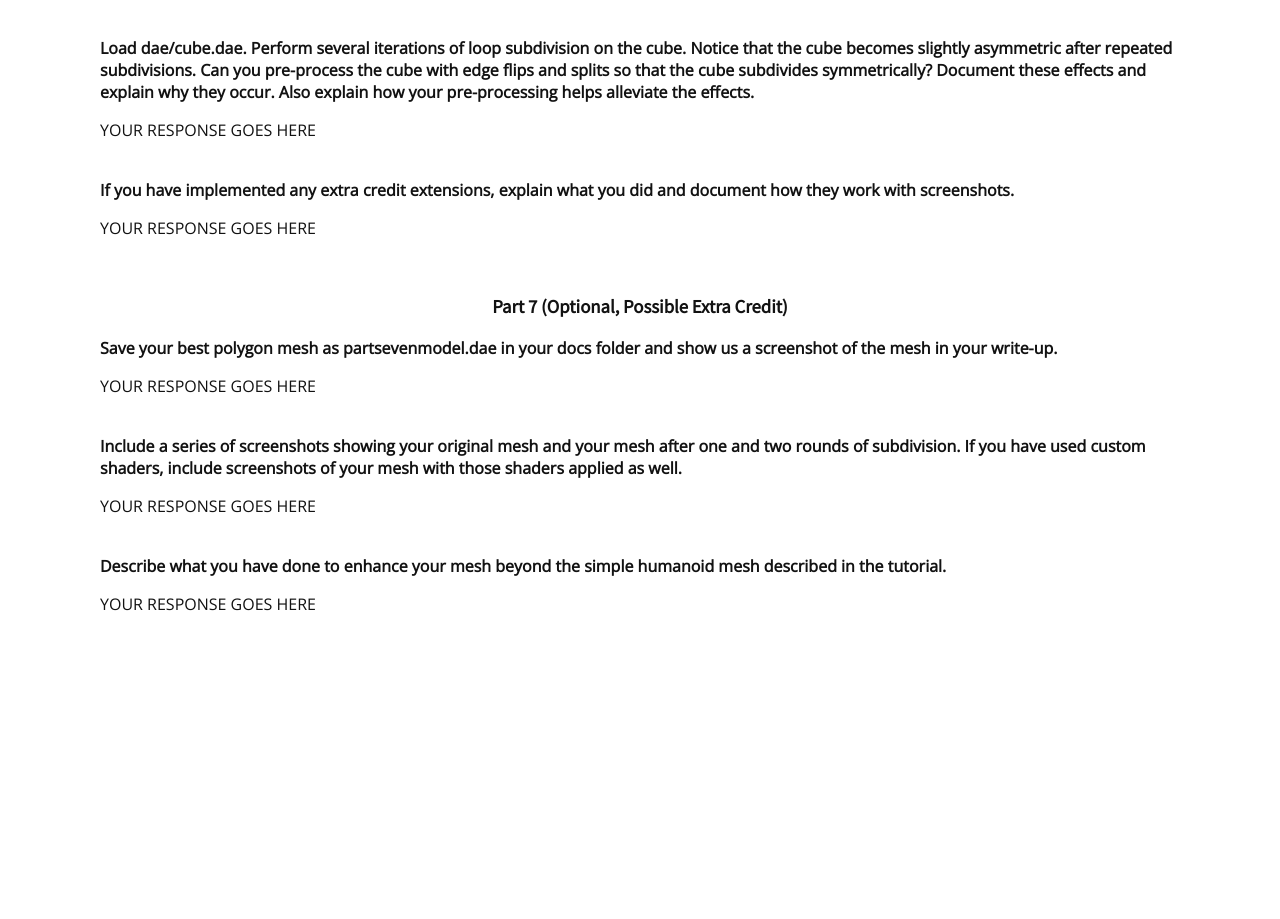
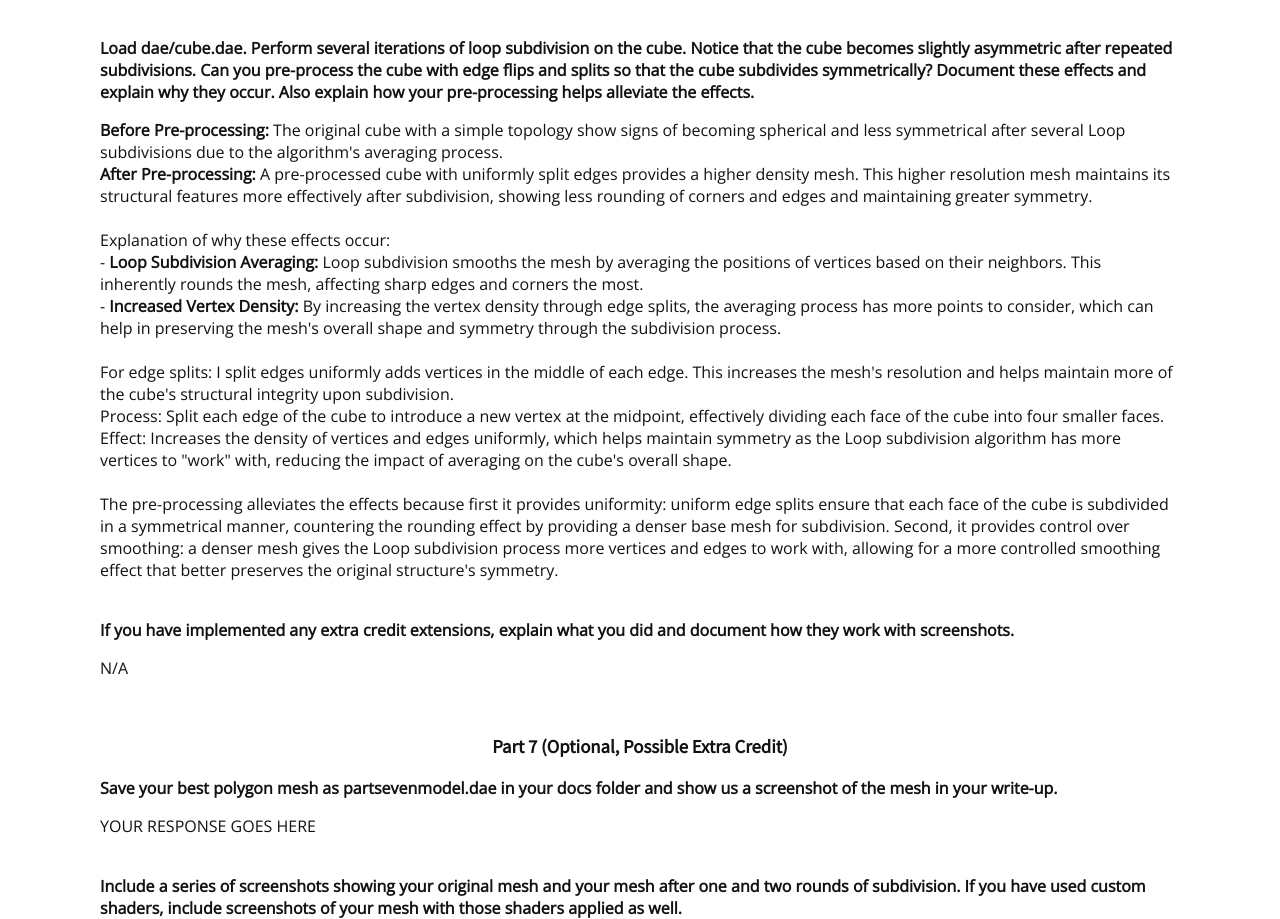
Before and after one commit to cal-cs184-student/hw2-meshedit-sp24-j-c-1, a plain HTML site: page docs/index.html in a window 1280 px wide. Shown: the part 7197-8116 px from the top of the page. Before the commit the page ends 7950 px from the top, so only its background shows below. Drawn offline with nearby package versions, Linux system fonts and the light colour scheme.

Commit message:
Finished writeup

```diff
--- a/docs/index.html
+++ b/docs/index.html
@@ -369,7 +369,16 @@
   Load dae/cube.dae. Perform several iterations of loop subdivision on the cube. Notice that the cube becomes slightly asymmetric after repeated subdivisions. Can you pre-process the cube with edge flips and splits so that the cube subdivides symmetrically? Document these effects and explain why they occur. Also explain how your pre-processing helps alleviate the effects.
 </b>
 <p>
-    YOUR RESPONSE GOES HERE
+  <b>Before Pre-processing:</b> The original cube with a simple topology show signs of becoming spherical and less symmetrical after several Loop subdivisions due to the algorithm's averaging process.
+  <br><b>After Pre-processing:</b> A pre-processed cube with uniformly split edges provides a higher density mesh. This higher resolution mesh maintains its structural features more effectively after subdivision, showing less rounding of corners and edges and maintaining greater symmetry.
+  <br><br>Explanation of why these effects occur:
+  <br> - <b>Loop Subdivision Averaging:</b> Loop subdivision smooths the mesh by averaging the positions of vertices based on their neighbors. This inherently rounds the mesh, affecting sharp edges and corners the most.
+  <br> - <b>Increased Vertex Density:</b> By increasing the vertex density through edge splits, the averaging process has more points to consider, which can help in preserving the mesh's overall shape and symmetry through the subdivision process.
+
+    <br><br>For edge splits: I split edges uniformly adds vertices in the middle of each edge. This increases the mesh's resolution and helps maintain more of the cube's structural integrity upon subdivision.
+    <br>Process: Split each edge of the cube to introduce a new vertex at the midpoint, effectively dividing each face of the cube into four smaller faces.
+    <br>Effect: Increases the density of vertices and edges uniformly, which helps maintain symmetry as the Loop subdivision algorithm has more vertices to "work" with, reducing the impact of averaging on the cube's overall shape.
+    <br><br> The pre-processing alleviates the effects because first it provides uniformity: uniform edge splits ensure that each face of the cube is subdivided in a symmetrical manner, countering the rounding effect by providing a denser base mesh for subdivision. Second, it provides control over smoothing: a denser mesh gives the Loop subdivision process more vertices and edges to work with, allowing for a more controlled smoothing effect that better preserves the original structure's symmetry.
 </p>
 <br>
 
@@ -378,7 +387,7 @@
     If you have implemented any extra credit extensions, explain what you did and document how they work with screenshots.
 </b>
 <p>
-    YOUR RESPONSE GOES HERE
+    N/A
 </p>
 <br>
 
```
Also changed, not shown: 3 other files.
